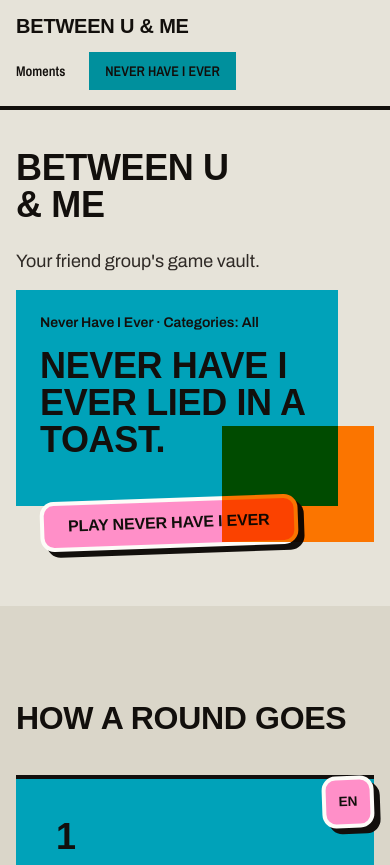
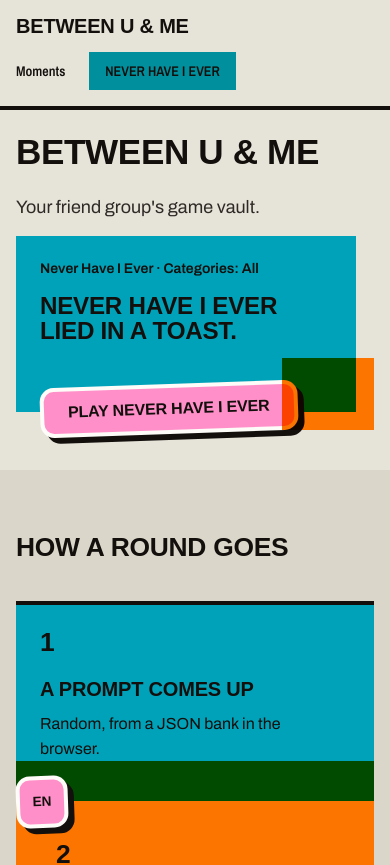
Before and after one commit to marioo27/Between-u-and-me, an Angular app in the folder frontend/: page / in a window 390 px wide. Shown: the top 865 px of the page. Built offline with nearby package versions, Linux system fonts and the light colour scheme; a web font is replaced by a local one.

Commit message:
Improve mobile layouts and refresh documentation
Refine small-screen typography, spacing, and game cards; reposition the language switcher to the bottom-left with safe-area support. Update the English and Spanish project documentation.

```diff
--- a/frontend/src/app/app.css
+++ b/frontend/src/app/app.css
@@ -2,6 +2,8 @@
   display: flex;
   flex-direction: column;
   min-height: 100dvh;
+  /* Room above the fixed language bubble when scrolling to the end */
+  padding-bottom: max(0.5rem, env(safe-area-inset-bottom, 0px));
 }
 
 :host > :not(app-footer):not(app-language-bubble) {
--- a/frontend/src/app/pages/home/home.css
+++ b/frontend/src/app/pages/home/home.css
@@ -237,12 +237,62 @@
 }
 
 @media (max-width: 40rem) {
+  .hero {
+    padding-block: var(--space-lg) var(--space-xl);
+  }
+
+  .hero__title {
+    font-size: clamp(1.75rem, 9vw, 2.5rem);
+    max-width: none;
+  }
+
+  .stage,
+  .close__stage {
+    padding: 0 1.15rem 1.15rem 0;
+  }
+
   .prompt-card {
     padding: var(--space-lg);
   }
 
+  .second-pass {
+    width: 5.75rem;
+    height: 4.5rem;
+  }
+
+  .prompt-card__text {
+    max-width: none;
+    font-size: clamp(1.35rem, 6.2vw, 1.85rem);
+  }
+
+  .prompt-card__row {
+    margin-bottom: calc((var(--space-lg) + 1.35rem) * -1);
+  }
+
   .die {
+    max-width: 100%;
     padding: var(--space-sm) var(--space-lg);
     font-size: var(--text-md);
   }
+
+  .moments,
+  .close {
+    padding-block: var(--space-2xl);
+  }
+
+  .bill {
+    padding: var(--space-lg) var(--space-xl) var(--space-xl) var(--space-lg);
+  }
 }
+
+@media (max-width: 22rem) {
+  .stage,
+  .close__stage {
+    padding: 0 0.85rem 0.85rem 0;
+  }
+
+  .second-pass {
+    width: 4.75rem;
+    height: 3.75rem;
+  }
+}
--- a/frontend/src/app/pages/neverHaveIEver/nhie.css
+++ b/frontend/src/app/pages/neverHaveIEver/nhie.css
@@ -317,13 +317,66 @@
 }
 
 @media (max-width: 40rem) {
+  .game__panel {
+    padding-block: var(--space-xl) calc(var(--space-2xl) + 2.5rem);
+  }
+
+  .game__bar-inner {
+    gap: var(--space-sm);
+  }
+
+  .game__title {
+    font-size: clamp(1.35rem, 7vw, 1.85rem);
+  }
+
+  .game__stage {
+    padding: 0 1.15rem 1.15rem 0;
+  }
+
   .game__card {
     padding: var(--space-lg);
   }
 
+  .second-pass {
+    width: 5.75rem;
+    height: 4.5rem;
+  }
+
+  .prompt-card__text {
+    max-width: none;
+    font-size: clamp(1.35rem, 6.2vw, 1.85rem);
+  }
+
+  .prompt-card__row {
+    margin-bottom: calc((var(--space-lg) + 1.35rem) * -1);
+  }
+
   .die {
     width: auto;
+    max-width: 100%;
     padding: var(--space-sm) var(--space-lg);
     font-size: var(--text-md);
   }
+
+  .game__chip {
+    min-height: 2.5rem;
+    padding-inline: var(--space-sm);
+  }
+
+  .atmosphere__motif {
+    width: calc(var(--size) * 0.7);
+    height: calc(var(--size) * 0.7);
+    opacity: 0.26;
+  }
 }
+
+@media (max-width: 22rem) {
+  .game__stage {
+    padding: 0 0.85rem 0.85rem 0;
+  }
+
+  .second-pass {
+    width: 4.75rem;
+    height: 3.75rem;
+  }
+}
--- a/frontend/src/app/shared/footer/footer.css
+++ b/frontend/src/app/shared/footer/footer.css
@@ -7,7 +7,8 @@
   justify-content: center;
   align-items: center;
   margin: 0;
-  padding: 0.75rem 1.25rem calc(0.75rem + env(safe-area-inset-bottom, 0px));
+  /* Clear the fixed language bubble (bottom-left) + safe areas */
+  padding: 0.75rem max(1.25rem, 4.75rem) calc(0.75rem + env(safe-area-inset-bottom, 0px));
   border-top: var(--rule-hair) solid var(--color-rule);
   background: transparent;
   text-align: center;
--- a/frontend/src/app/shared/language-bubble/language-bubble.css
+++ b/frontend/src/app/shared/language-bubble/language-bubble.css
@@ -1,7 +1,7 @@
 :host {
   position: fixed;
-  right: clamp(1rem, 3vw, 1.5rem);
-  bottom: clamp(1rem, 3vw, 1.5rem);
+  left: max(1rem, env(safe-area-inset-left, 0px));
+  bottom: max(1rem, env(safe-area-inset-bottom, 0px));
   z-index: 40;
 }
 
@@ -10,7 +10,7 @@
   z-index: 2;
   display: flex;
   flex-direction: column;
-  align-items: flex-end;
+  align-items: flex-start;
   gap: var(--space-sm);
 }
 
--- a/frontend/src/styles.css
+++ b/frontend/src/styles.css
@@ -19,9 +19,9 @@
   --text-lg: 1.25rem;
   --text-title: clamp(1.25rem, 0.75vw + 0.875rem, 1.625rem);
   --text-lead: clamp(1.125rem, 0.35vw + 1rem, 1.375rem);
-  --text-display-s: clamp(2.25rem, 4vw + 0.5rem, 3.75rem);
-  --text-display: clamp(2.75rem, 5vw + 1rem, 5.25rem);
-  --text-section: clamp(2rem, 2.5vw + 1rem, 3.5rem);
+  --text-display-s: clamp(1.65rem, 4vw + 0.5rem, 3.75rem);
+  --text-display: clamp(2rem, 5vw + 1rem, 5.25rem);
+  --text-section: clamp(1.65rem, 2.5vw + 1rem, 3.5rem);
 
   --container: 1440px;
   --gutter: clamp(1rem, 4vw, 4rem);
@@ -132,6 +132,7 @@ button {
 .die {
   display: inline-block;
   position: relative;
+  max-width: 100%;
   padding: var(--space-md) var(--space-xl);
   border: var(--sticker-border) solid var(--sticker-edge);
   border-radius: var(--sticker-radius);
@@ -145,6 +146,8 @@ button {
   letter-spacing: var(--tracking-display);
   text-transform: uppercase;
   text-decoration: none;
+  text-wrap: balance;
+  overflow-wrap: break-word;
   box-shadow: var(--sticker-offset) var(--sticker-offset) 0 var(--sticker-shadow);
   transform: rotate(-2deg);
   cursor: pointer;
```
Also changed, not shown: 2 other files (tests, documents, lock files or other folders).
